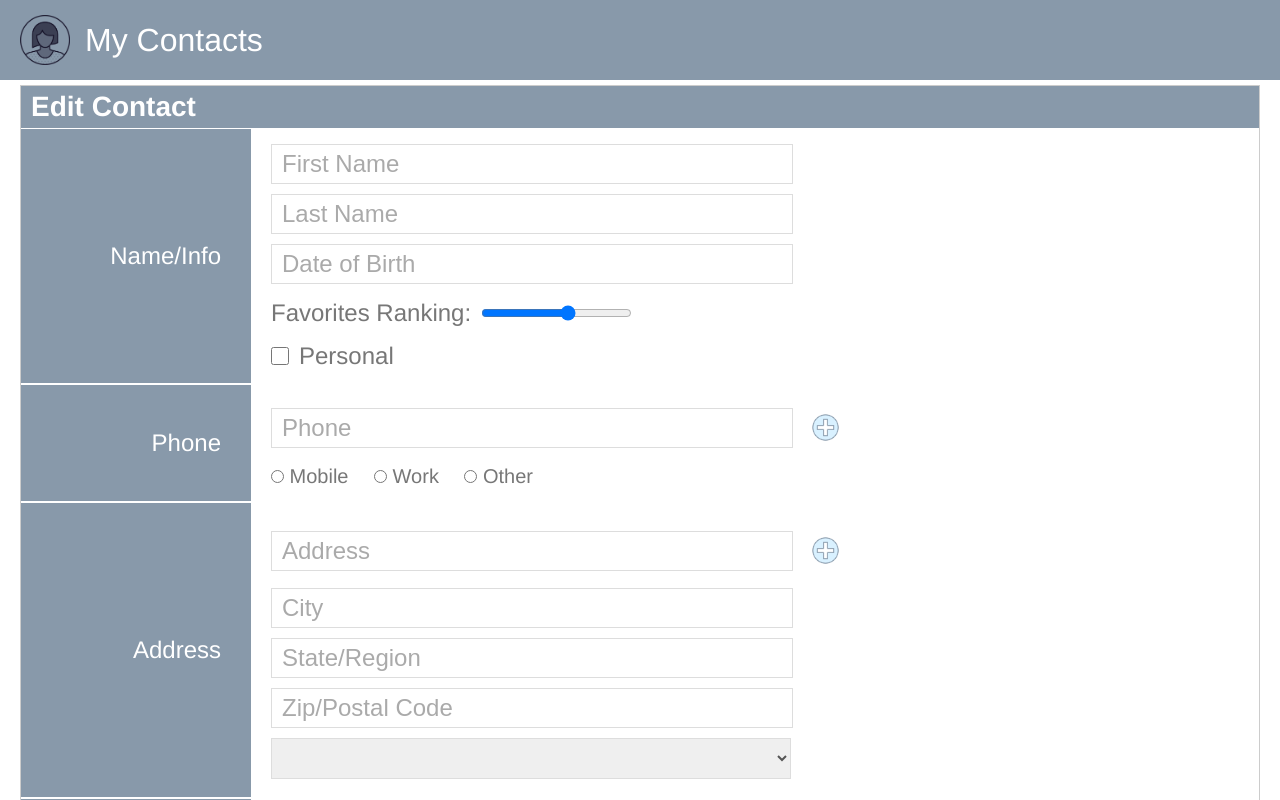
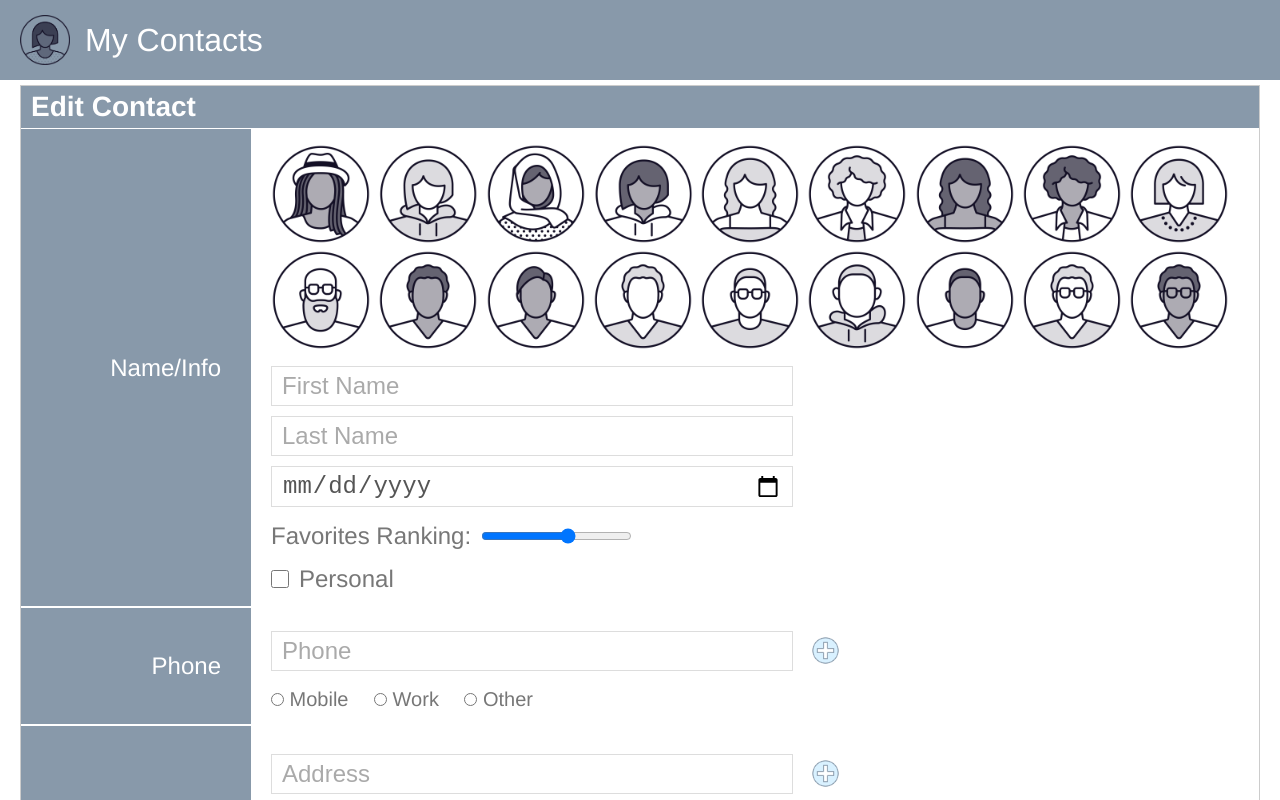
Before and after one commit to GongVictorFeng/reactive_form, an Angular app: page /contacts/edit in a window 1280 px wide. Shown: the top 800 px of the page. Built offline with nearby package versions, Linux system fonts and the light colour scheme; what angular-in-memory-web-api would draw is missing.

Commit message:
updated the corresponding changes for the date value accessor and profile icon selector.

```diff
--- a/src/app/app.module.ts
+++ b/src/app/app.module.ts
@@ -9,9 +9,11 @@ import { ContactListComponent } from './contact-list/contact-list.component';
 import { EditContactComponent } from './edit-contact/edit-contact.component';
 import { InMemoryContactsApi } from './contacts/in-memory-contacts.service';
 import { ReactiveFormsModule } from '@angular/forms';
+import { DateValueAccessorDirective } from './date-value-accessor/date-value-accessor.directive';
+import { ProfileIconSelectorComponent } from './profile-icon-selector/profile-icon-selector.component';
 
 @NgModule({
-  declarations: [AppComponent, ContactListComponent, EditContactComponent],
+  declarations: [AppComponent, ContactListComponent, EditContactComponent, DateValueAccessorDirective, ProfileIconSelectorComponent],
   imports: [
     BrowserModule,
     AppRoutingModule,
--- a/src/app/contacts/in-memory-contacts.service.ts
+++ b/src/app/contacts/in-memory-contacts.service.ts
@@ -6,6 +6,7 @@ export class InMemoryContactsApi implements InMemoryDbService {
     let contacts: Contact[] = [
       {
         id: '5CehW',
+        icon: '',
         firstName: 'Percival',
         lastName: 'Doodleplumb',
         dateOfBirth: new Date('1994/05/05'),
@@ -23,6 +24,7 @@ export class InMemoryContactsApi implements InMemoryDbService {
       },
       {
         id: 'A6rwe',
+        icon: '',
         firstName: 'Mortimer',
         lastName: 'Flungford',
         dateOfBirth: new Date('1988/10/05'),
@@ -40,6 +42,7 @@ export class InMemoryContactsApi implements InMemoryDbService {
       },
       {
         id: '3bNGA',
+        icon: '',
         firstName: 'Wanda',
         lastName: 'Giggleworth',
         dateOfBirth: new Date('1986/11/08'),
--- a/src/app/edit-contact/edit-contact.component.html
+++ b/src/app/edit-contact/edit-contact.component.html
@@ -4,6 +4,7 @@
     <section>
       <nav>Name/Info</nav>
       <div>
+        <con-profile-icon-selector formControlName="icon" />
         <input
           placeholder="First Name"
           formControlName="firstName"
@@ -16,7 +17,11 @@
           First Name must be at least 3 characters
         </em>
         <input placeholder="Last Name" formControlName="lastName" />
-        <input placeholder="Date of Birth" formControlName="dateOfBirth" />
+        <input
+          type="date"
+          placeholder="Date of Birth"
+          formControlName="dateOfBirth"
+        />
         <div>
           <span>Favorites Ranking:</span>
           <input
--- a/src/app/edit-contact/edit-contact.component.ts
+++ b/src/app/edit-contact/edit-contact.component.ts
@@ -14,6 +14,7 @@ export class EditContactComponent implements OnInit {
   addressTypes = AddressTypes;
   contactForm = this.fb.nonNullable.group({
     id: '',
+    icon: '',
     firstName: ['', [Validators.required, Validators.minLength(3)]],
     lastName: '',
     dateOfBirth: <Date | null>null,
@@ -61,7 +62,7 @@ export class EditContactComponent implements OnInit {
   }
 
   saveContact() {
-    console.log(this.contactForm.value);
+    console.log(this.contactForm.controls.dateOfBirth.value);
     this.contactService.saveContact(this.contactForm.getRawValue()).subscribe({
       next: () => this.router.navigate(['/contacts']),
     });
```
